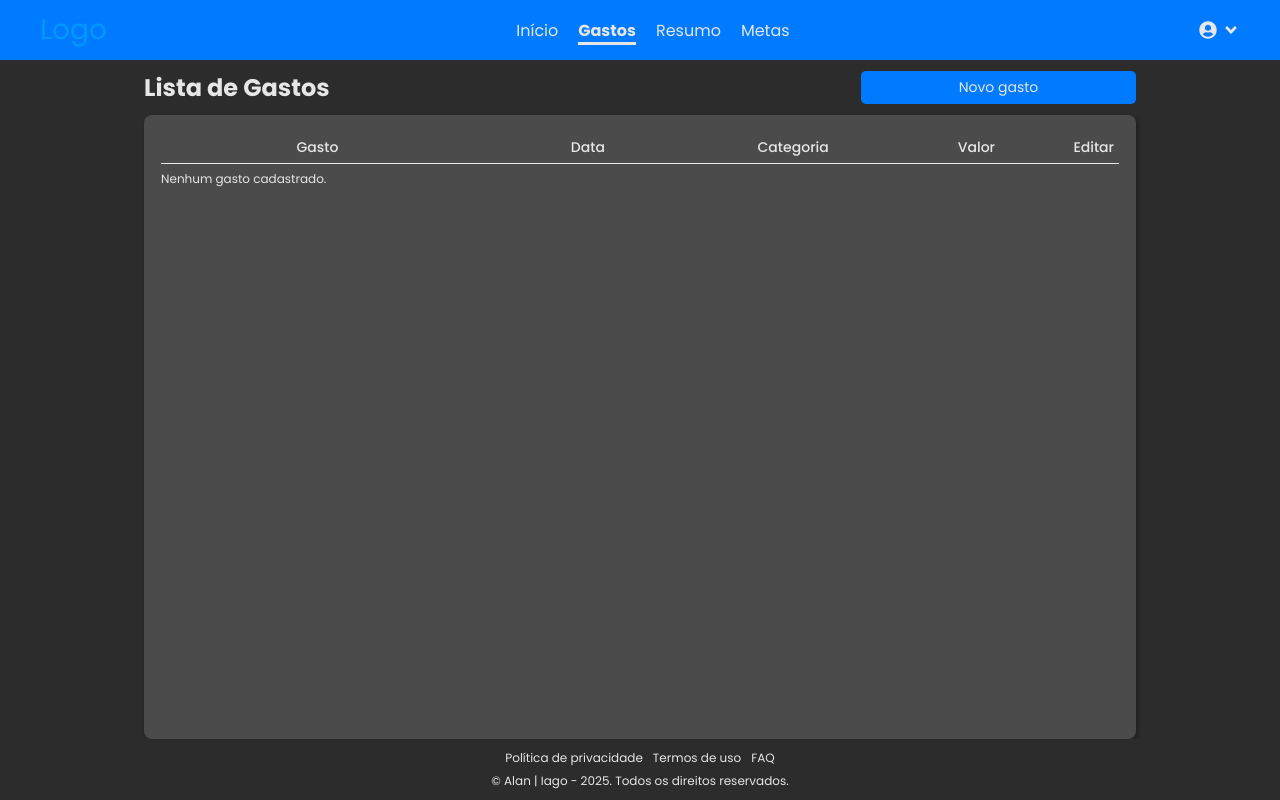
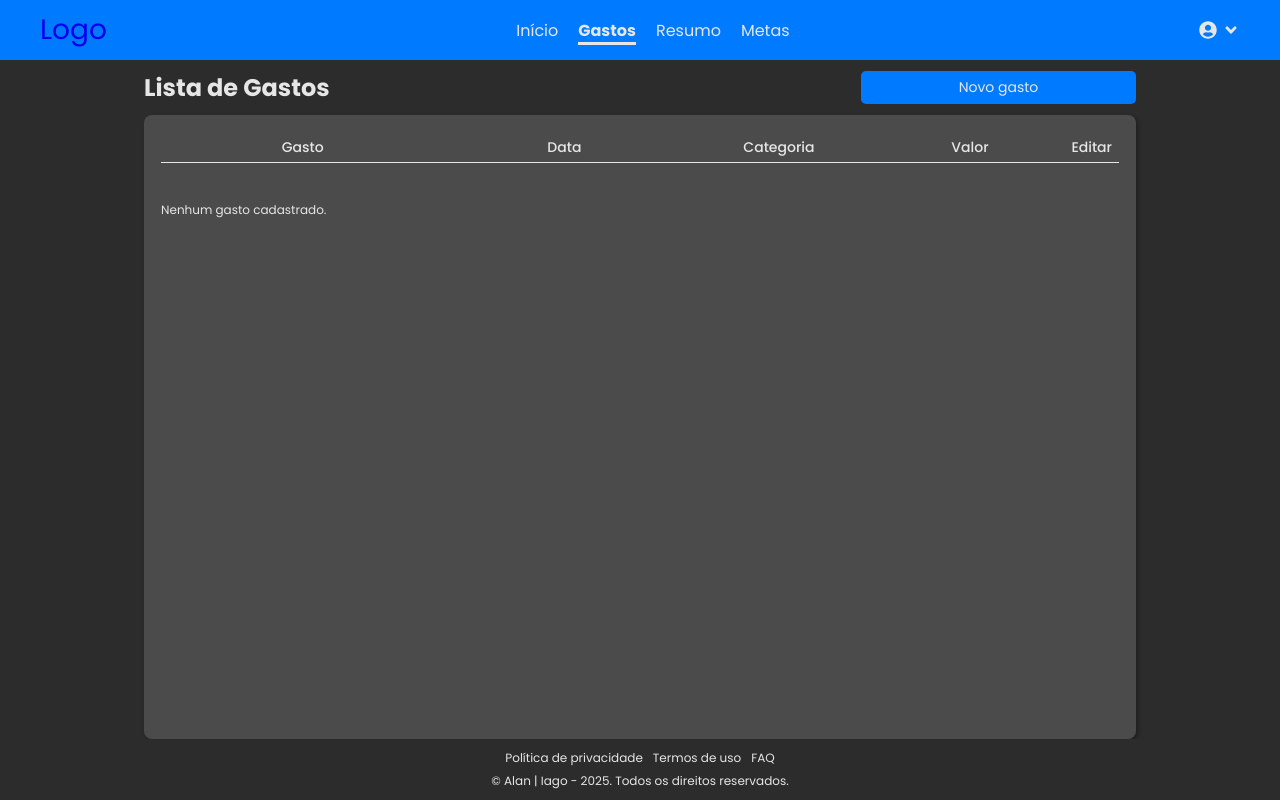
Before and after one commit to AlanJmS/ControleFinanceiro, a React (Vite) app: page /Gastos in a window 1280 px wide. Built offline with nearby package versions, Linux system fonts and the light colour scheme.

Commit message:
:sparkles: feat: add checkbox para selecionar vários gastos, botao apagar vários gastos sticky no header da tabela

```diff
--- a/src/context/GastosContext.jsx
+++ b/src/context/GastosContext.jsx
@@ -33,7 +33,7 @@ export function GastosProvider({ children }) {
   };
 
   const deletarGasto = (index) => {
-    setGastos((prev) => prev.filter((_, i) => i !== index));
+    setGastos((prev) => prev.filter((_, i) => !index.includes(i)));
   };
 
   const limparGastos = () => {
--- a/src/pages/Gastos.css
+++ b/src/pages/Gastos.css
@@ -51,8 +51,9 @@
 
       & thead {
         position: sticky;
-        border-bottom: .1rem solid var(--textColor);
-        box-shadow: 0 1px 0 var(--textColor);
+        top: -1.5rem;
+        box-shadow: inset 0 -.1rem 0 var(--textColor);
+        background-color: var(--secondaryColor);
 
         & tr th {
           font-size: 1.4rem;
@@ -63,8 +64,12 @@
 
       & tr td {
         font-size: 1.2rem;
-        text-align: center;
+
         padding: .5rem 0;
+
+        &:nth-child(2) {
+          text-align: center;
+        }
 
         & input:not([type="button"]),
         select {
@@ -110,8 +115,3 @@
     }
   }
 }
-
-a {
-
-color: rgb(0, 153, 255);
-}
--- a/src/pages/Gastos.jsx
+++ b/src/pages/Gastos.jsx
@@ -10,9 +10,21 @@ function Gastos() {
   const navigate = useNavigate();
   const [editIndex, setEditIndex] = useState(null);
   const [editGasto, setEditGasto] = useState({ nome: "", valor: "", tipo: "", data: "2025-02-24" });
+  const [selected, setSelected] = useState([]);
 
   const handleDelete = (index) => {
-    deletarGasto(index);
+    deletarGasto([index]);
+  };
+
+  const handleDeleteSelected = () => {
+    deletarGasto(selected);
+    setSelected([]);
+  };
+
+  const handleCheckboxChange = (index) => {
+    setSelected((prev) =>
+      prev.includes(index) ? prev.filter((i) => i !== index) : [...prev, index]
+    );
   };
 
   const handleEditClick = (index) => {
@@ -57,15 +69,22 @@ function Gastos() {
         <table>
           <thead>
             <tr>
-              <th style={{width: "35%"}}>Gasto</th>
-              <th style={{width: "25%"}}>Data</th>
-              <th style={{width: "20%"}}>Categoria</th>
-              <th style={{width: "20%"}}>Valor</th>
+              <th style={{ width: "30%" }}>Gasto</th>
+              <th style={{ width: "25%" }}>Data</th>
+              <th style={{ width: "20%" }}>Categoria</th>
+              <th style={{ width: "20%" }}>Valor</th>
               <th colSpan={2}>Editar</th>
             </tr>
           </thead>
 
           <tbody>
+            <tr>
+              <td colSpan={6}></td>
+              <td colSpan={2} style={{ textAlign: "right" }}>
+                <FaTrash className="table__button trash" onClick={handleDeleteSelected} />
+              </td>
+            </tr>
+
             {gastos.length === 0 ? (
               <tr>
                 <td colSpan={5}>Nenhum gasto cadastrado.</td>
@@ -130,13 +149,21 @@ function Gastos() {
                     <>
                       <td>{gasto.nome}</td>
                       <td>{formateDate(gasto.data)}</td>
-                      <td style={{color: categoryColors[gasto.tipo] || "var(--textColor)"}}>{gasto.tipo}</td>
+                      <td style={{ color: categoryColors[gasto.tipo] || "var(--textColor)" }}>{gasto.tipo}</td>
                       <td>{`R$ ${gasto.valor}`}</td>
                       <td>
                         <FaEdit className="table__button" onClick={() => handleEditClick(index)} />
                       </td>
                       <td>
                         <FaTrash className="table__button trash" onClick={() => handleDelete(index)} />
+                      </td>
+                      <td>
+                        <input
+                        style={{cursor: "pointer"}}
+                          type="checkbox"
+                          checked={selected.includes(index)}
+                          onChange={() => handleCheckboxChange(index)}
+                        />
                       </td>
                     </>
                   )}
@@ -146,7 +173,7 @@ function Gastos() {
           </tbody>
         </table>
       </div>
-    </div>
+    </div >
   );
 }
 
```
